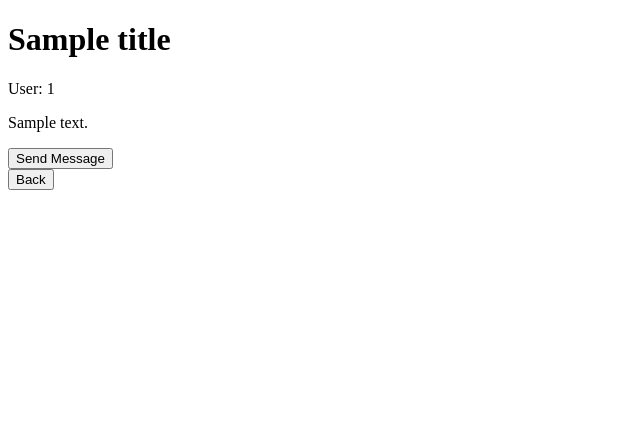
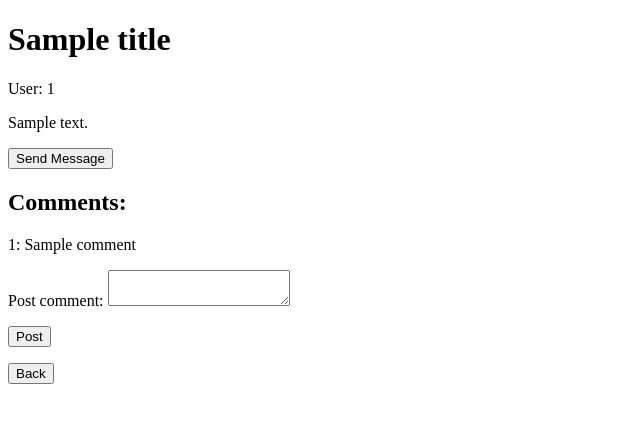
Before and after one commit to Yoti72/AskANole, a Flask app: template templates/PostDetail.html in a window 1280 px wide. Shown: the top 423 px of the page, without its empty margins (0-640 px from the left). Run offline with Flask 3, Linux system fonts and the light colour scheme; the template is opened without the code that fills it: most values are stand-ins (such as "Sample title", 1, 10 or a date in 2020).

Commit message:
Fixed Templates

```diff
--- a/templates/PostDetail.html
+++ b/templates/PostDetail.html
@@ -11,6 +11,19 @@
         <input type="hidden" name="fsuid" value="{{fsuid}}">
         <button type="submit">Send Message</button>
     </form>
+
+    <h2>Comments:</h2>
+        {% for comment in comments %}
+        <div class="comments">
+            <p>{{comment[0]}}: {{ comment[1]}}</p>
+        </div>
+        {% endfor %}
+        <form method="POST" action="/comment">
+            <input type="hidden" name="post_id" value="{{post_id}}">
+            <p>Post comment: <textarea name="content"></textarea><p>
+            <button type="submit">Post</button>
+        </form>
+
     <a href = "/main"><Button>Back</Button></a>
 
 
```
